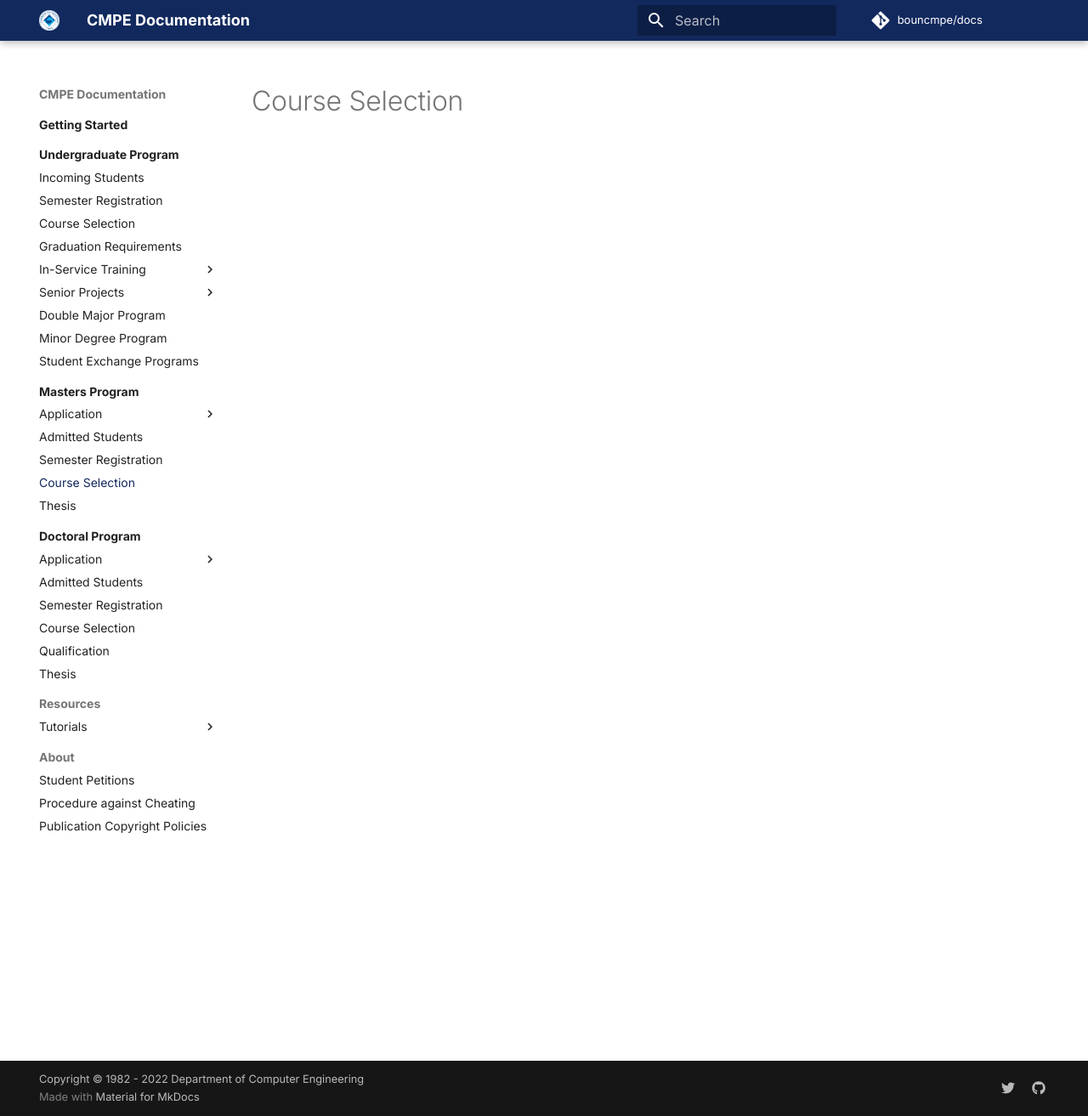
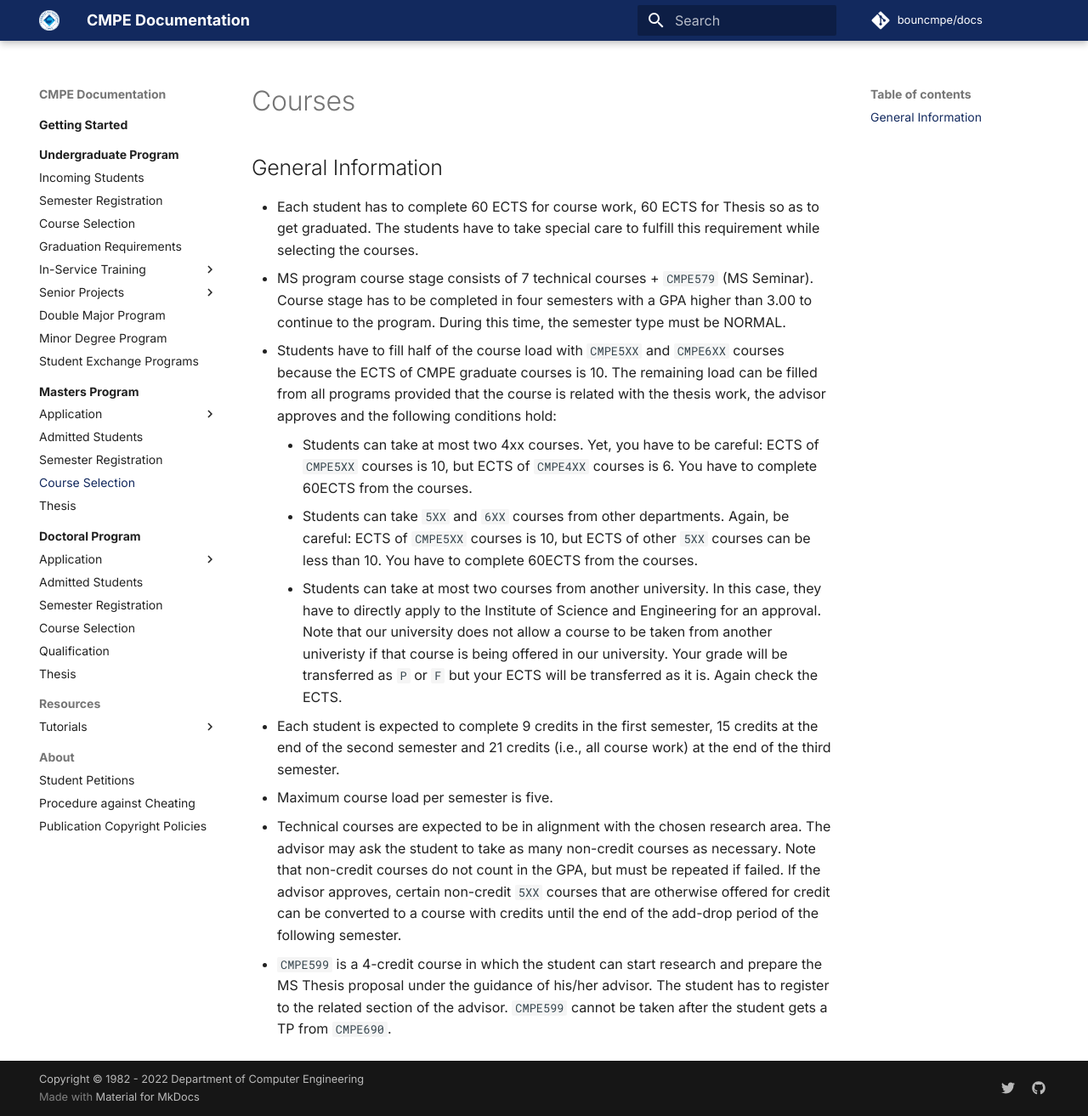
Before and after one commit to bouncmpe/docs, an MkDocs documentation site: the page built from content/masters/courses.md, in a window 1280 px wide and 1313 px high. Shown: the whole window at 85% size. Built offline with MkDocs 1.6.1 and Material for MkDocs 9.7.7, drawn with Linux system fonts in a browser that asks for light colours; comment, search, counter and statistics services are not loaded.

Commit message:
Update content
Signed-off-by: Dogan Ulus <doganulus@gmail.com>

```diff
--- a/content/doctoral/courses.md
+++ b/content/doctoral/courses.md
@@ -1,6 +1,6 @@
 # Courses
 
-## Course Selection
+## General Information
 
 * Course phase consists of eight technical elective courses + `CMPE700` (PhD Seminar)[^1].
 * Technical courses are expected to be in alignment with the chosen research area. The advisor may ask the student to take as many non-credit courses as necessary[^2].
--- a/content/masters/courses.md
+++ b/content/masters/courses.md
@@ -1 +1,15 @@
-# Course Selection
+# Courses
+
+## General Information
+
+* Each student has to complete 60 ECTS for course work, 60 ECTS for Thesis so as to get graduated. The students have to take special care to fulfill this requirement while selecting the courses.
+* MS program course stage consists of 7 technical courses + `CMPE579` (MS Seminar). Course stage has to be completed in four semesters with a GPA higher than 3.00 to continue to the program. During this time, the semester type must be NORMAL.
+* Students have to fill half of the course load with `CMPE5XX` and `CMPE6XX` courses because the ECTS of CMPE graduate courses is 10. The remaining load can be filled from all programs provided that the course is related with the thesis work, the advisor approves and the following conditions hold:
+    - Students can take at most two 4xx courses. Yet, you have to be careful: ECTS of `CMPE5XX` courses is 10, but ECTS of `CMPE4XX` courses is 6. You have to complete 60ECTS from the courses.
+    - Students can take `5XX` and `6XX` courses from other departments. Again, be careful: ECTS of `CMPE5XX` courses is 10, but ECTS of other `5XX` courses can be less than 10. You have to complete 60ECTS from the courses.
+    - Students can take at most two courses from another university. In this case, they have to directly apply to the Institute of Science and Engineering for an approval. Note that our university does not allow a course to be taken from another univeristy if that course is being offered in our university. Your grade will be transferred as `P` or `F` but your ECTS will be transferred as it is. Again check the ECTS.
+
+* Each student is expected to complete 9 credits in the first semester, 15 credits at the end of the second semester and 21 credits (i.e., all course work) at the end of the third semester.
+* Maximum course load per semester is five.
+* Technical courses are expected to be in alignment with the chosen research area. The advisor may ask the student to take as many non-credit courses as necessary. Note that non-credit courses do not count in the GPA, but must be repeated if failed. If the advisor approves, certain non-credit `5XX` courses that are otherwise offered for credit can be converted to a course with credits until the end of the add-drop period of the following semester.
+* `CMPE599` is a 4-credit course in which the student can start research and prepare the MS Thesis proposal under the guidance of his/her advisor. The student has to register to the related section of the advisor. `CMPE599` cannot be taken after the student gets a TP from `CMPE690`.
```
Also changed, not shown: content/masters/thesis.md (added, +16 -0 lines).
